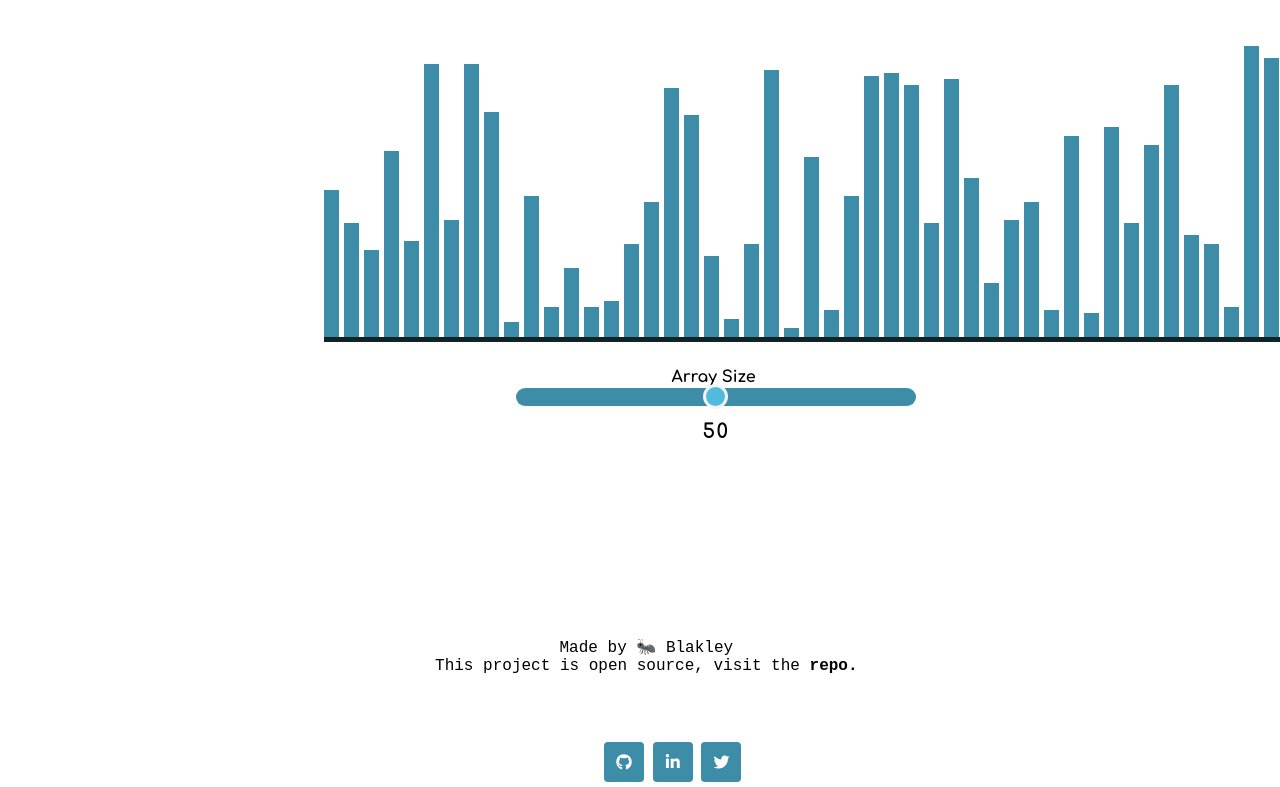
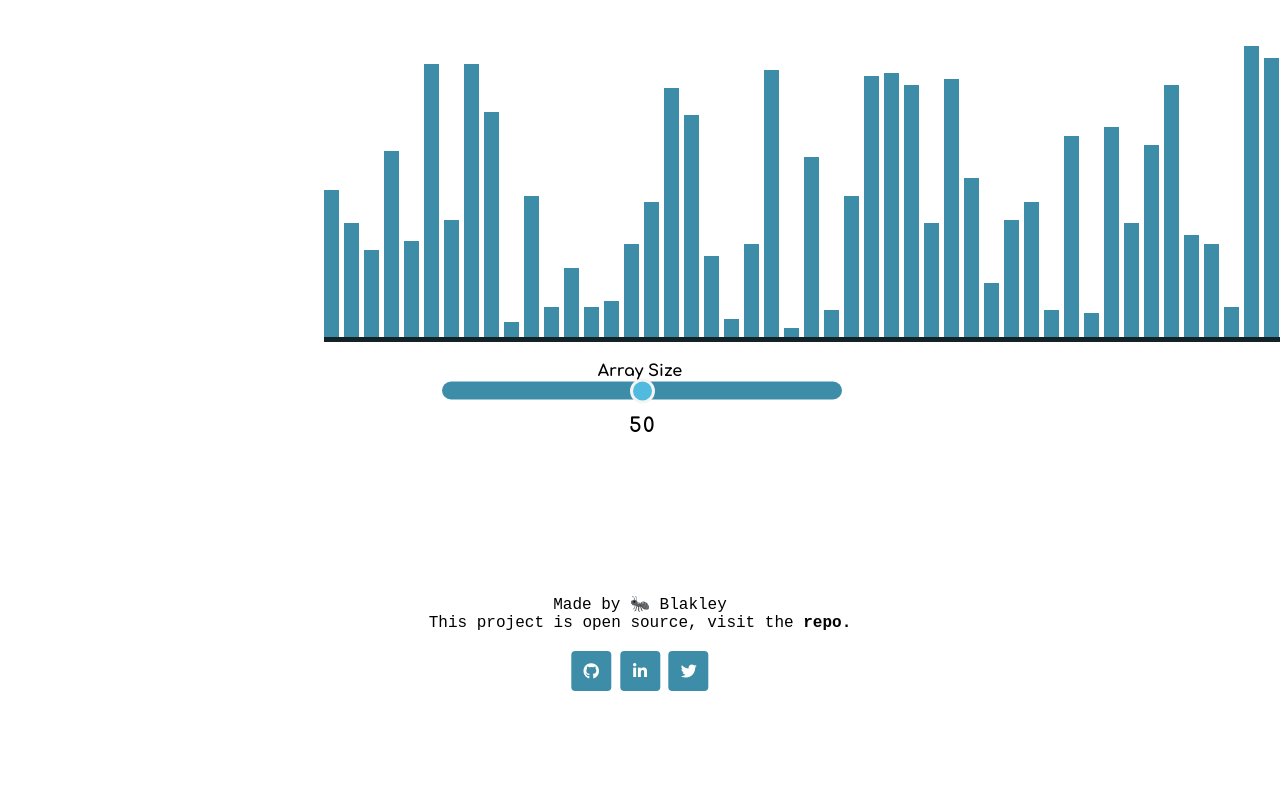
Before and after one commit to Blakley/Algorithm-Sort-Visualizer, a plain HTML site: page index.html in a window 1280 px wide. Shown: the part 89-876 px from the top of the page. After the commit the page ends 800 px from the top, so only its background shows below. Drawn offline with Linux system fonts and the light colour scheme.

Commit message:
fixed div centering

```diff
--- a/index.html
+++ b/index.html
@@ -33,13 +33,13 @@
         <div class = "content">
             <div id="array"></div>
         </div>
-        <div class="array-slider">
+        <div class="array-slider centered">
             <a>Array Size</a>
             <input type="range" value="0" min="0" max="100" id="slider">
             <span id="output"></span>
         </div>
         </br></br>
-        <a id = "algo-type"></a>
+        <a class =  "centered" id = "algo-type"></a>
         <div class="footer">Made by 🐜 Blakley<br>This project is open source, visit the
             <a class = "github" href="https://github.com/blakley/" target="_blank"> repo.</a>
         </div>
--- a/style.css
+++ b/style.css
@@ -3,6 +3,13 @@
 body  {
 	background-size: 400% 400%;
     font-family: 'Comfortaa', cursive;
+}
+
+.centered {
+    position: fixed;
+    top: 45%;
+    left: 50%;
+    transform: translate(-50%, -50%);
 }
 
 nav {
@@ -222,8 +229,7 @@ nav .navbar .links li:hover .js-sub-menu {
 div.array-slider  {
     width: 25em;
     text-align: center;
-    margin-left: 40%;
-    margin-top: 2%;
+    margin-top: 10%;
 }
 
 #slider {
@@ -256,24 +262,27 @@ div.array-slider  {
 }
 
 .footer {
+    left: 50%;
+    bottom:60px;
+    position:absolute;
+    transform: translate(-50%, -50%);
     text-align: center;
-    transform: translate(0%, 350%);
     color: black;
     font-weight: light;
     font-family: 'Roboto Mono', monospace;
-    margin-left: 1%;
 }
 
 .github {
     text-decoration: none;
     font-weight: bolder;
     color: black;
-    font-family: 'Roboto Mono', monospace;
 }
 
 .social_media {
-     transform: translate(0%, 500%);
-     margin-left: 47%;
+    left: 50%;
+    bottom:0px;
+    position:absolute;
+    transform: translate(-50%, -50%);
     display: inline-block;
 }
 
@@ -298,7 +307,7 @@ div.array-slider  {
 }
 
 .social_media a:hover {
-    background: #47a9ca;
+   background: #3e8da8;
 }
 
 .social_media a span {
@@ -312,7 +321,7 @@ div.array-slider  {
    z-index:-1;
    font-size:14px;
    border-radius:2px;
-    background:rgb(255, 255, 255);
+   background:#fff;
    visibility:hidden;
    opacity:0;
    -o-transition:all .5s cubic-bezier(0.68, -0.55, 0.265, 1.55);
@@ -327,7 +336,7 @@ div.array-slider  {
    height: 0;
    border-left: 5px solid transparent;
    border-right: 5px solid transparent;
-    border-top: 5px solid rgb(58, 141, 197);
+   border-top: 5px solid #fff;
    position:absolute;
    bottom:-5px;
    left:40px;
@@ -339,7 +348,6 @@ div.array-slider  {
    opacity:1;
 }
 
-/* font awesome icons */
 .social_media a:nth-of-type(1):before {
     content:'\f09b';
 }
@@ -359,7 +367,7 @@ div.array-slider  {
 }
 
 #algo-type {
-    margin-left: 47%;
+    margin-top: 5%;
     font-size: 23px;
     opacity: 75%;
 }
```
Lines whose indentation alone changed are shown as unchanged.
